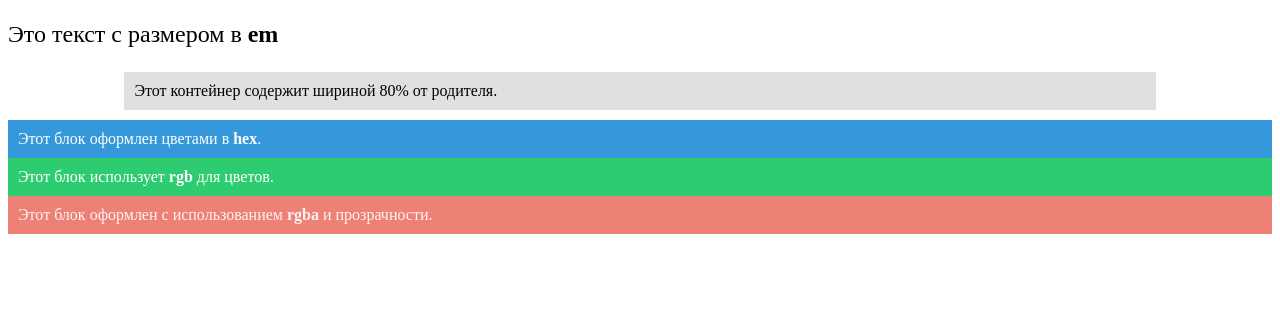
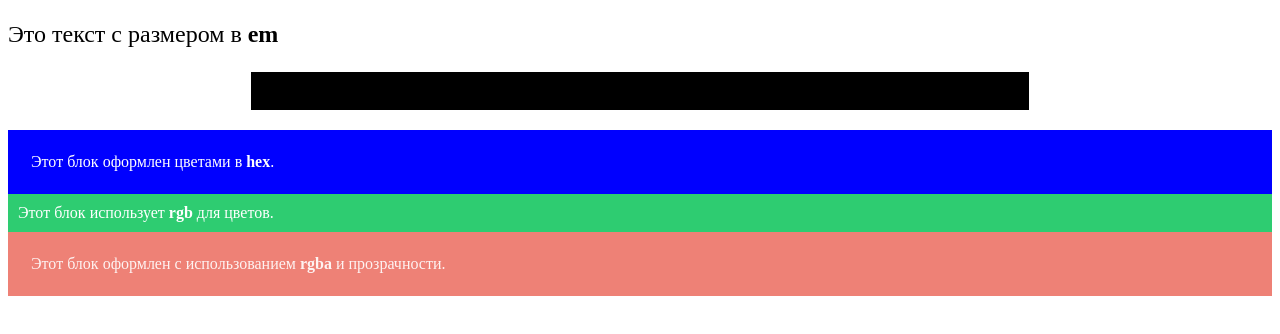
Before and after one commit to ProgerMa45/moprofji, a plain HTML site: page index.html in a window 1280 px wide. Shown: the part 140-474 px from the top of the page. Drawn offline with Linux system fonts and the light colour scheme.

Commit message:
Update style.css

```diff
--- a/styles/style.css
+++ b/styles/style.css
@@ -1,53 +1,46 @@
-    /* Размеры в px - точные пиксели */
 h1 {
-        font-size: 32px; /* точный размер шрифта */
+    font-size: 32px; /* Видим что показано точный размер шрифта */
     margin-bottom: 20px;
 }
 
-      /* Используем rem — зависит от размера шрифта html */
 html {
-        font-size: 16px; /* 1rem = 16px */
+    font-size: 16px;
 }
 
 .rem-example {
-        font-size: 1.5rem; /* 24px */
-        padding: 1rem; /* 16px */
+    font-size: 1.5rem;
+    padding: 1rem;
 }
 
-      /* Используем em — зависит от родительского размера */
 .em-container {
     font-size: 20px;
 }
 
 .em-container p {
-        font-size: 1.2em; /* 1.2 * 20px = 24px */
+    font-size: 1.2em;
 }
 
-      /* Используем проценты — ширина зависит от родителя */
 .percent-box {
-        width: 80%; /* 80% от родительского контейнера */
-        background-color: #e0e0e0;
+    width: 60%;
+    background-color: black;
     padding: 10px;
-        margin: 10px auto;
+    margin: 20px auto;
 }
 
-      /* Цвета в hex */
 .hex-color {
-        color: #ffffff; /* белый текст */
-        background-color: #3498db; /* синий фон */
+    color: white;
+    background-color: blue;
+    padding: 23px;
+}
+
+.rgb-color {
+    color: rgb(255, 255, 255);
+    background-color: rgb(46, 204, 113);
     padding: 10px;
 }
 
-      /* Цвета в rgb */
-      .rgb-color {
-        color: rgb(255, 255, 255); /* белый */
-        background-color: rgb(46, 204, 113); /* зелёный */
-        padding: 10px;
+.rgba-color {
+    color: rgba(255, 255, 255, 0.9);
+    background-color: rgba(231, 76, 60, 0.7);
+    padding: 23px;
 }
-
-      /* Цвета в rgba с прозрачностью */
-      .rgba-color {
-        color: rgba(255, 255, 255, 0.9); /* почти белый с прозрачностью */
-        background-color: rgba(231, 76, 60, 0.7); /* красный полупрозрачный */
-        padding: 10px;
-      }
```
Lines whose indentation alone changed are shown as unchanged.
